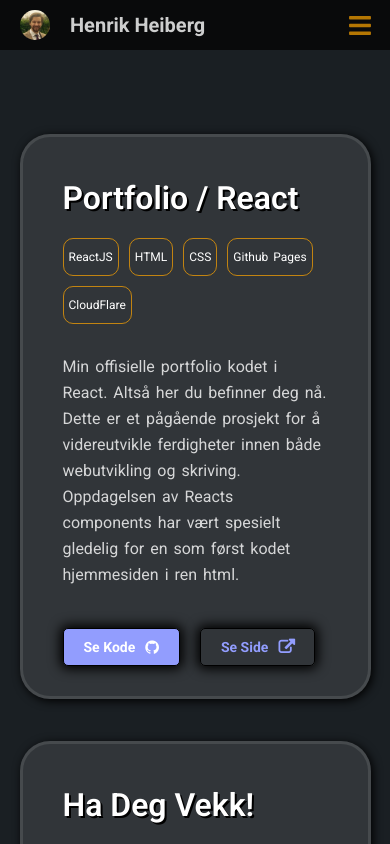
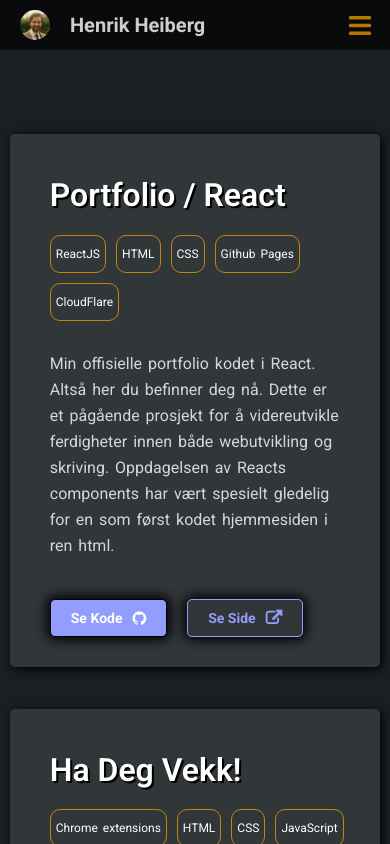
Before and after one commit to heiberik/heiberik.github.io, a React (Create React App) app: page /prosjekter in a window 390 px wide. Shown: the top 844 px of the page. Built offline with nearby package versions, Linux system fonts and the light colour scheme.

Commit message:
endret farger

```diff
--- a/src/css/artikler.css
+++ b/src/css/artikler.css
@@ -241,19 +241,21 @@
 }
 
 .image-list li {
-    background-color: rgba(255,255,255, 0.1);
+    background-image: linear-gradient(150deg, rgba(255,255,255, .1), rgba(255,165,0, 1));
     border: solid black 0.1rem;
-    box-shadow: 2px 2px 5px 2px black;
+    box-shadow: 1px 1px 5px 0px black;
     border-radius: 20px;
 }
 
 .image-list p {
     color: rgba(255,255,255,0.7);
+    color: black;
     text-align: left;
     line-height: 20px;
     margin-top: 10px;
     padding: 10px;
     font-size: 14px;
+    font-weight: 500;
 }
 
 .image-list img {
--- a/src/css/prosjekter.css
+++ b/src/css/prosjekter.css
@@ -19,14 +19,13 @@
 
 .prosjekter-grid {
     background-color: rgba(255,255,255, 0.1);
-    border: solid 0.2rem rgba(255,255,255, 0.1);
     display: flex;
     min-width: 750px;
     max-width: 1000px;
     padding: 50px;
     margin: auto;
-    margin-bottom: 10vh;
-    box-shadow: 0px 0px 50px 25px;
+    margin-bottom: 15vh;
+    box-shadow: 2px 2px 5px 2px black;
     border-radius: 50px;
     -webkit-animation: fadein 1.5s; /* Safari, Chrome and Opera > 12.1 */
        -moz-animation: fadein 1.5s; /* Firefox < 16 */
@@ -46,8 +45,7 @@
 .prosjekter-grid-kol-60 {
     flex: 60%;
     padding-left: 25px;
-    border-left: solid rgba(255, 165, 0, 0.2) 1px;
-
+    border-left: solid rgba(255, 165, 0, 0.3) 1px;
 }
 
 .prosjekter-grid-kol-40 {
@@ -150,7 +148,7 @@
     align-items: center;
     font-size: 14px;
     margin-bottom: 10px;
-    border: solid black 1px;
+    border: solid rgb(146, 157, 254) .1rem;
 }
 
 .visKilde:hover {
@@ -172,17 +170,21 @@
         display: flex;
         flex-direction: column-reverse;
         align-items: center;
-        max-width: 90vw;
+        max-width: 95vw;
         width: 700px;
         min-width: 50vw;
         padding: 20px;
-        border-radius: 30px;
         margin-bottom: 5vh;
+        border-radius: 5px;
         box-shadow: 2px 2px 10px 0px black;
     }
 
     .prosjekter-grid:first-of-type {
         margin-top: 10vh;
+    }
+
+    .prosjekter-grid:last-of-type {
+        margin-bottom: 5vh;
     }
 
     .prosjekter-grid-kol-60 {
@@ -209,6 +211,4 @@
         margin-top: 20px;
         display: none;
     }
-
-
 }
```
